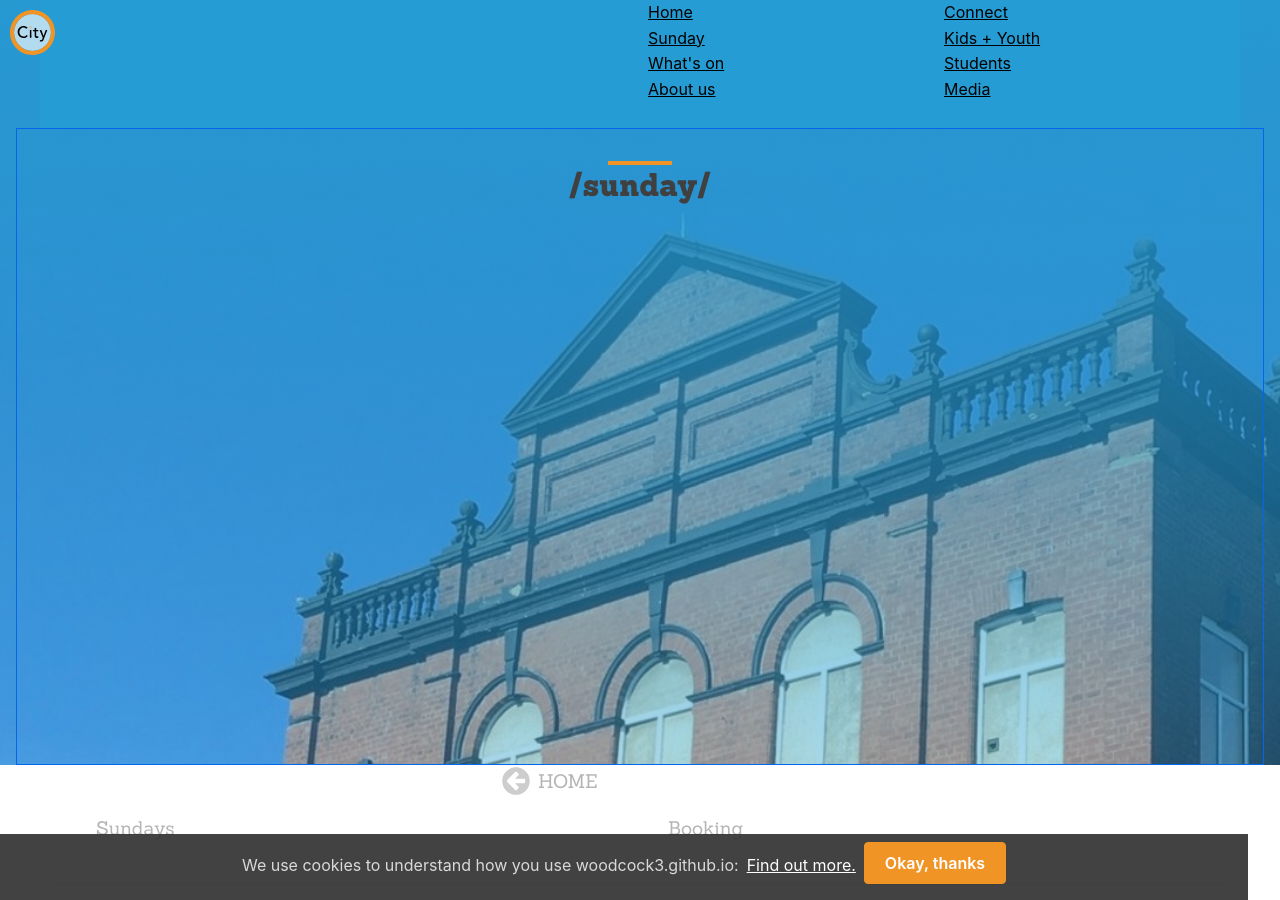
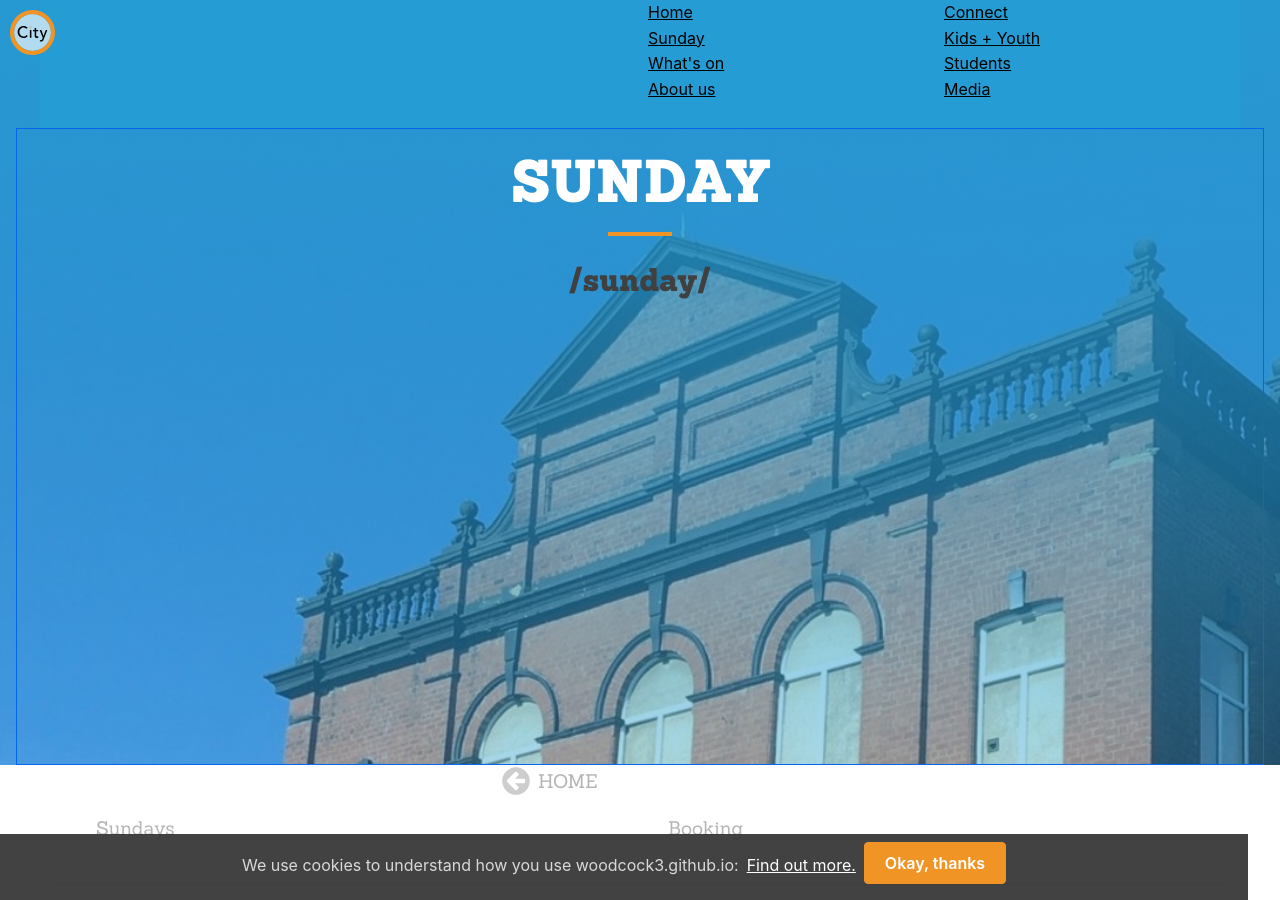
Before and after one commit to woodcox/city-jekyll, a Jekyll site: the page built from pages/_sunday/2021-01-03-booking.md, in a window 1280 px wide and 900 px high. Built offline with Jekyll 4.4.1, drawn with Linux system fonts in a browser that asks for light colours.

Commit message:
Update page-hero.html

```diff
--- a/_includes/templates/page-hero.html
+++ b/_includes/templates/page-hero.html
@@ -1,7 +1,7 @@
 <section class="hero full-container ">
   {% include templates/navbar.html %}
   <div class="hero-text">
-    <h1 class="hero-text-h1">{% for menu in site.data.nav.primary %}{% if menu == page.url %}{{ menu.text}}{% endif %}{% endfor %}</h1>
+    <h1 class="hero-text-h1">{{ page.url | remove: '/' | upcase }}</h1>
     <h2 class="hero-text-h2">{{ page.url }}</h2>
   </div>
 </section>
```
